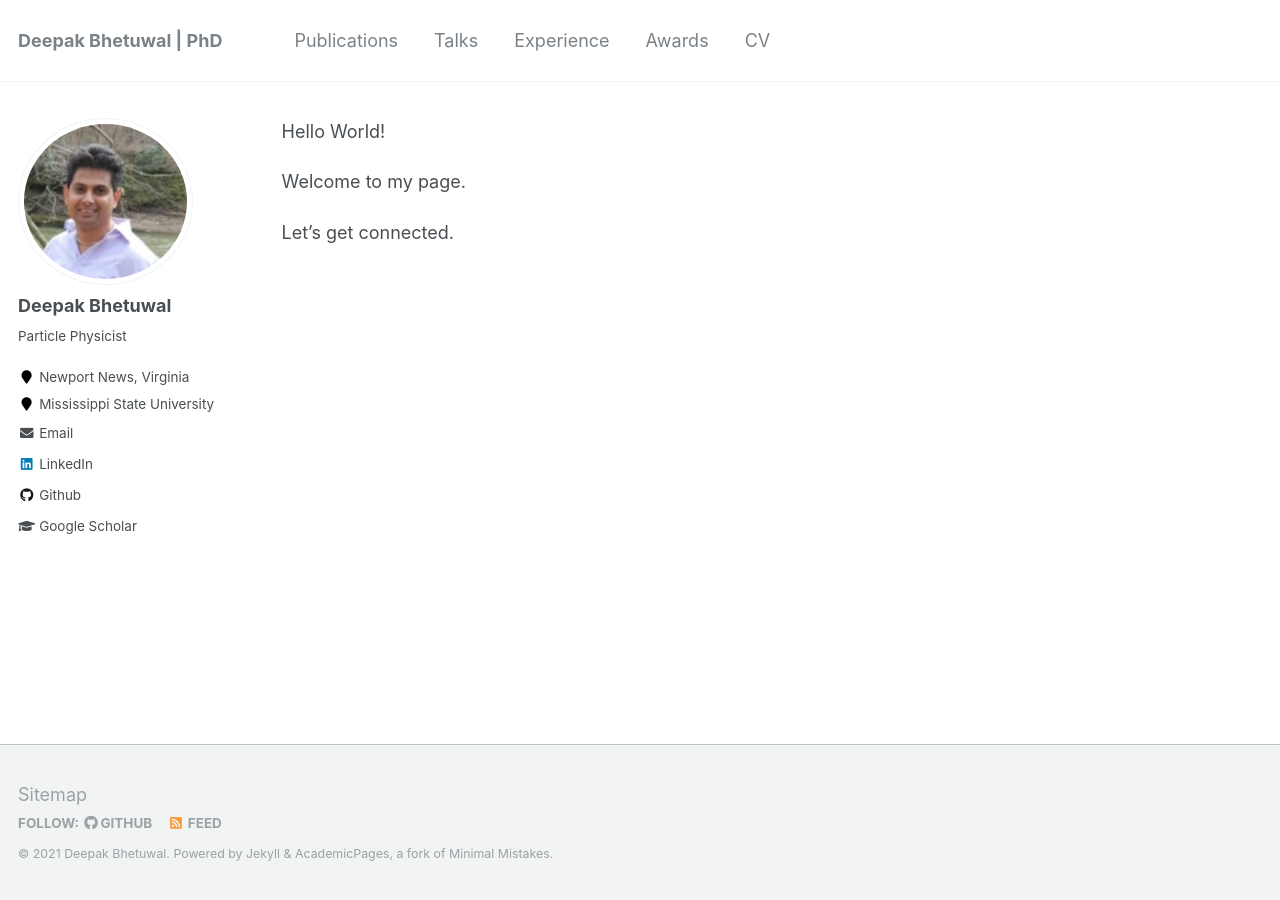
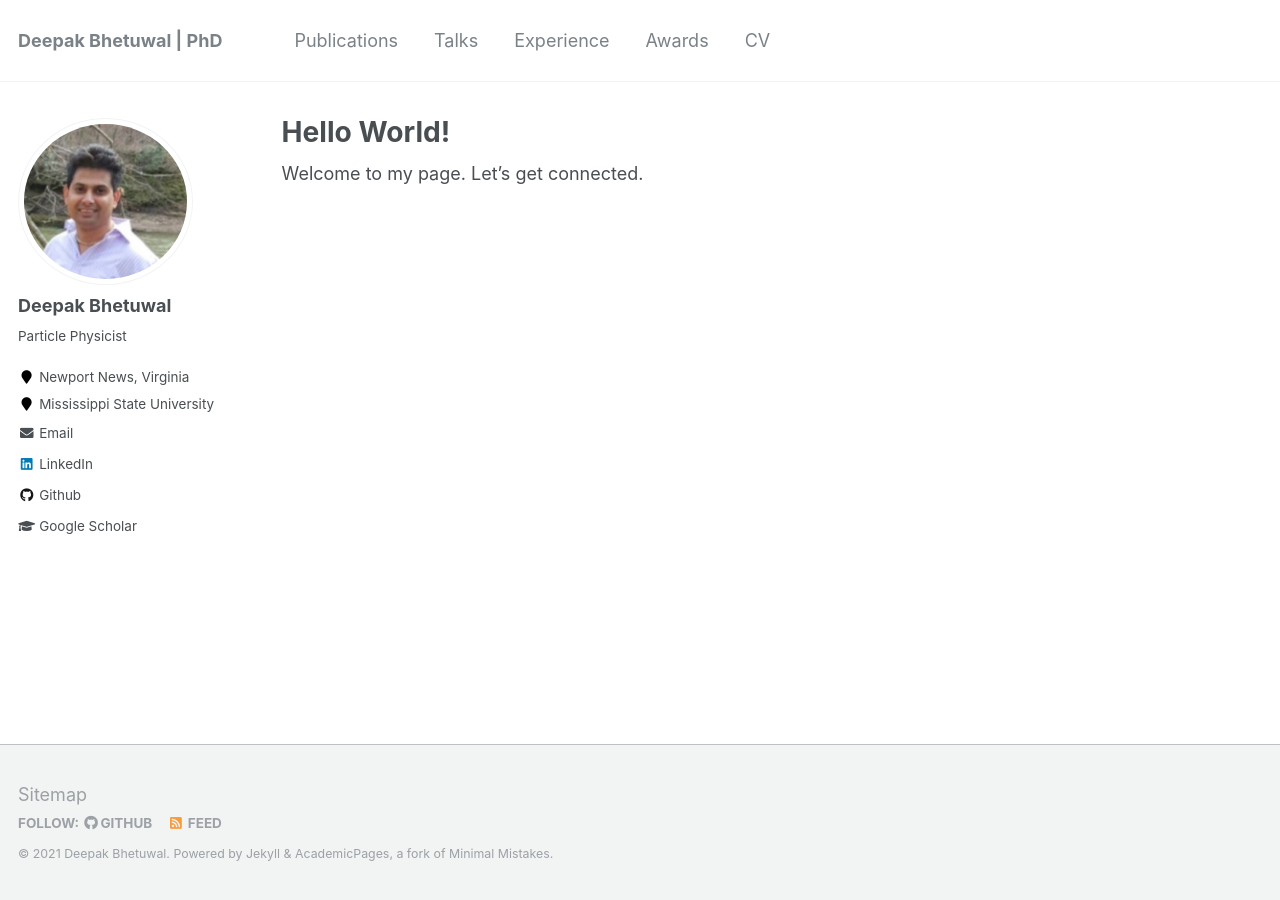
Before and after one commit to dkb208/dkb208.github.io, a Jekyll site: the page built from _pages/about.md, in a window 1280 px wide. Built offline with Jekyll 4.4.1, drawn with Linux system fonts in a browser that asks for light colours; our own code applies the rules of GitHub Pages for plain Markdown files; part of the change alters nothing that is shown.

```diff
--- a/_pages/about.md
+++ b/_pages/about.md
@@ -1,5 +1,11 @@
-Hello World!
+---
+permalink: /
+title: "Hello World!"
+excerpt: "About me"
+author_profile: true
+redirect_from:
+  - /about/
+  - /about.html
+---
 
-Welcome to my page.
-
-Let's get connected.
+Welcome to my page. Let's get connected.
```
